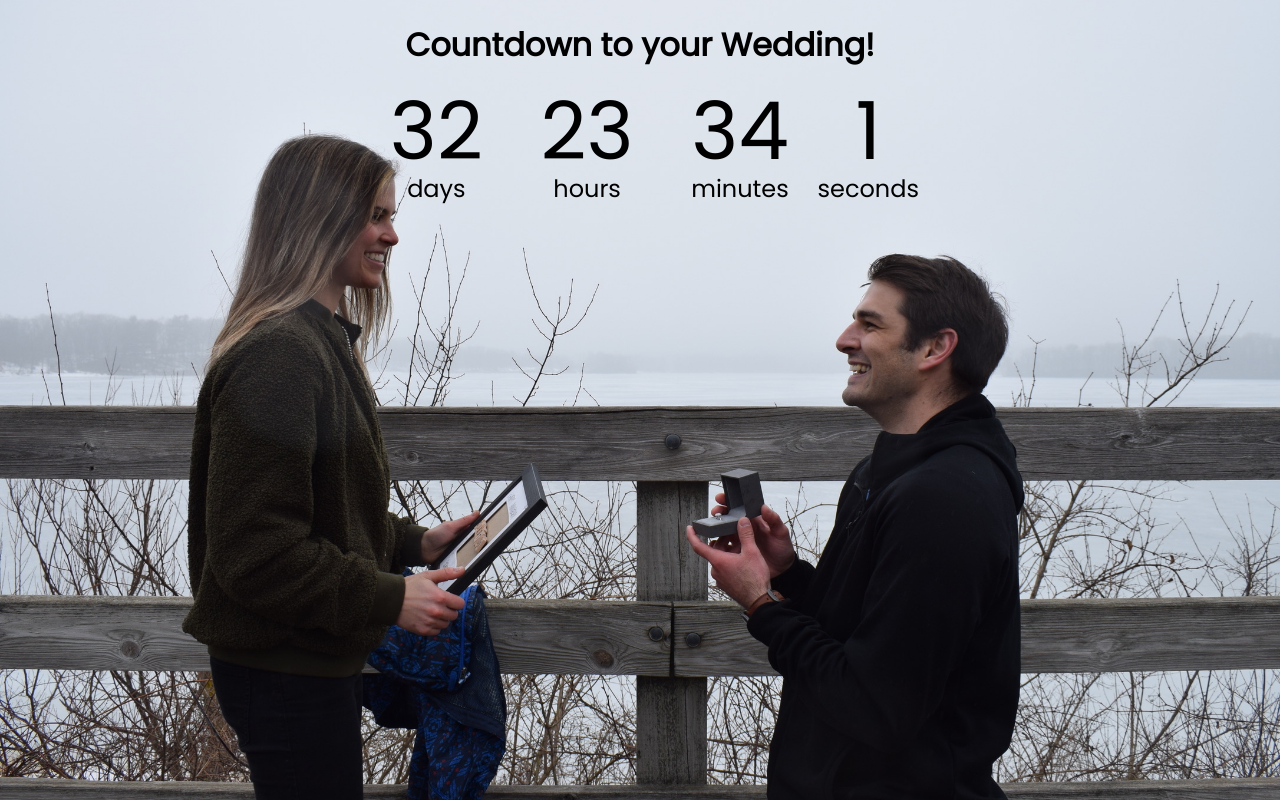
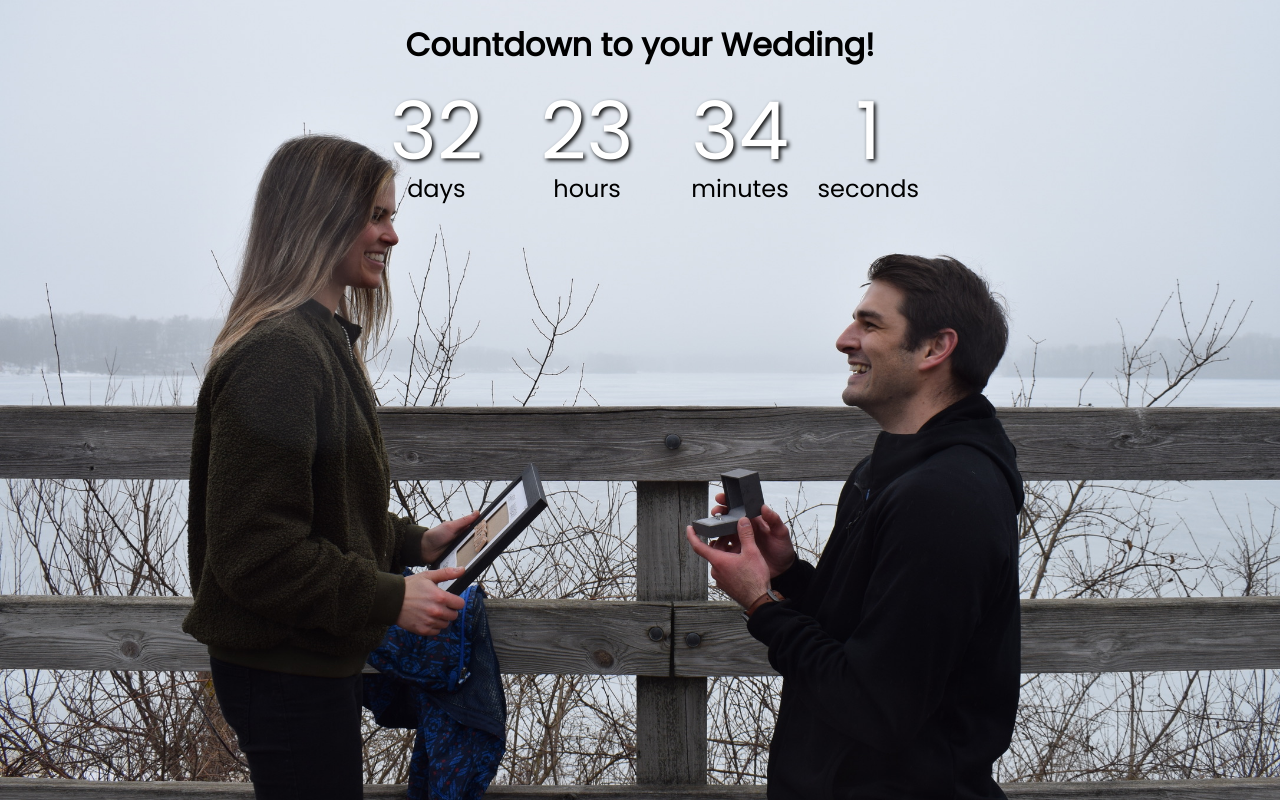
Before and after one commit to Fiscal2/specialproject, a plain HTML site: page index.html in a window 1280 px wide. Drawn offline with Linux system fonts and the light colour scheme.

Commit message:
check this out brah

```diff
--- a/main.css
+++ b/main.css
@@ -21,6 +21,8 @@ body {
     font-size: 5rem;
     line-height: 1;
     margin: 0 1.8rem;
+    color: white;
+    text-shadow: 2px 2px 4px #000000;
 }
 
 .countdown-txt{
```
